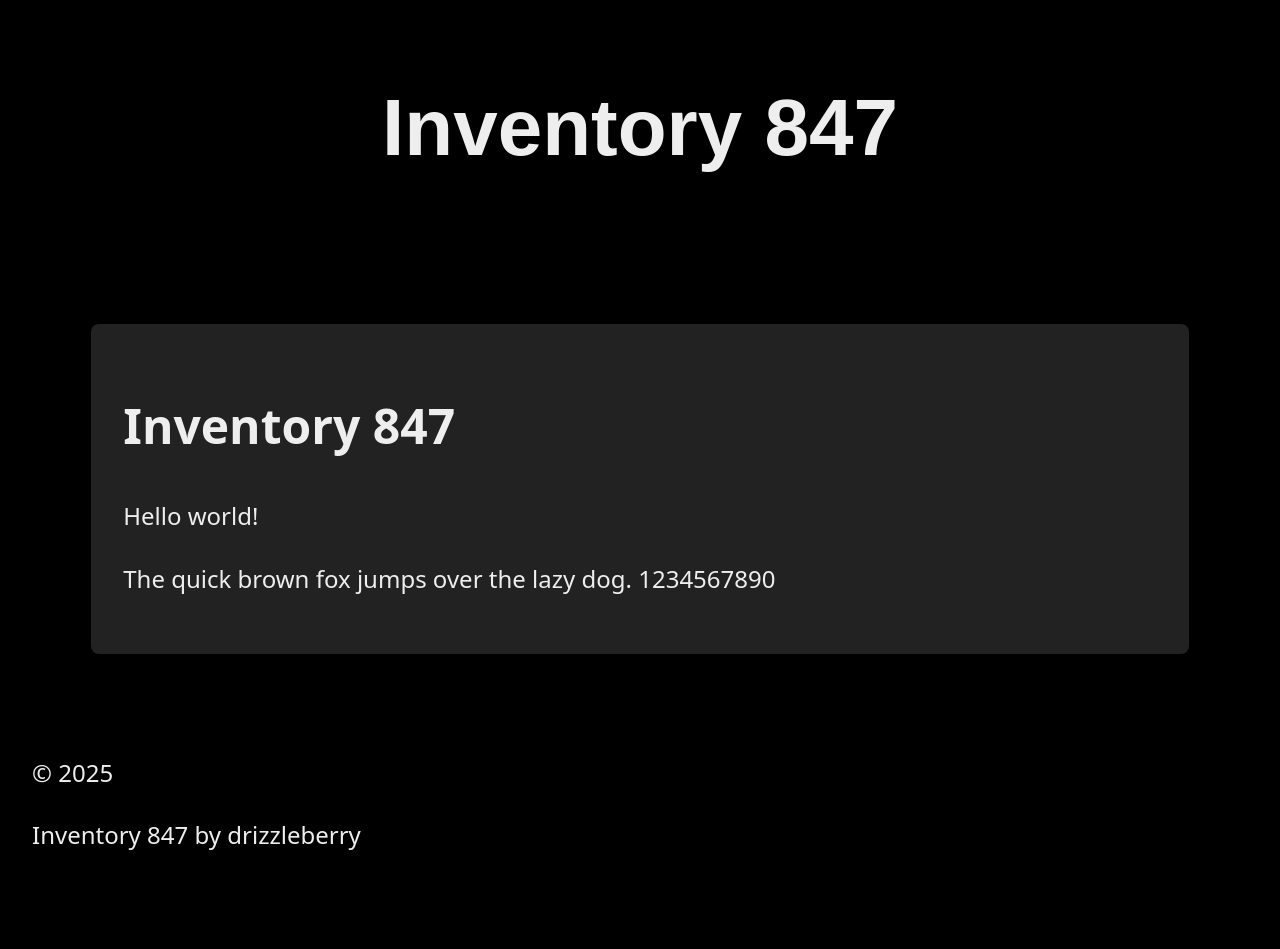
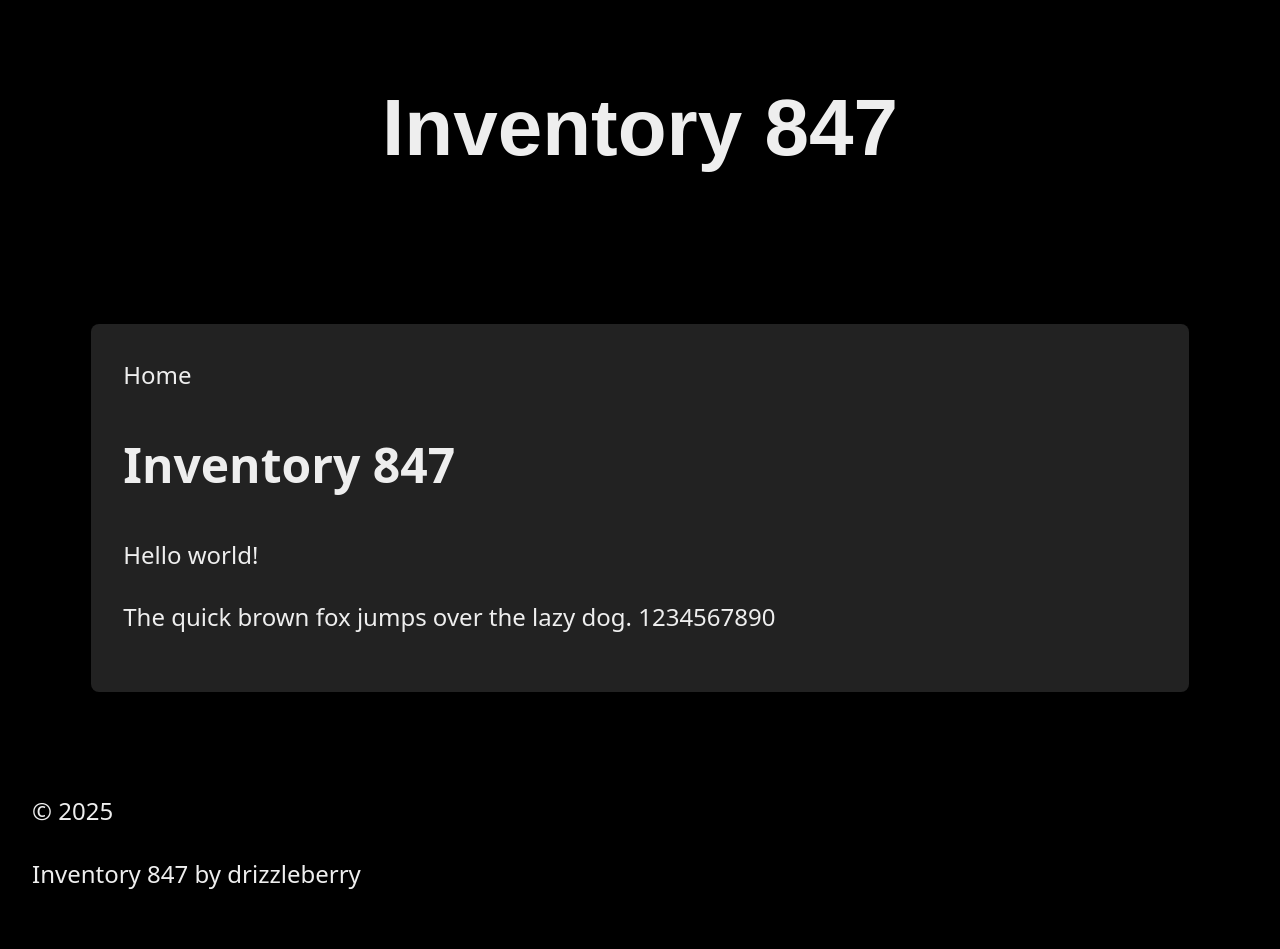
Before and after one commit to drizzleberry/drizzleberry.github.io, a Jekyll site: the page built from index.md, in a window 1280 px wide. Built offline with Jekyll 4.4.1, drawn with Linux system fonts in a browser that asks for light colours; a style sheet for code colours, icons or effects is not loaded; before the commit the page ends 911 px from its top, so only the background shows below that.

Commit message:
Update default.html

```diff
--- a/_layouts/default.html
+++ b/_layouts/default.html
@@ -9,6 +9,7 @@
   {% include header.html %}
 
   <div id="main-content">
+    <div class="title">{{ page.title }}</div>
     {{ content }}
   </div>
 
```
